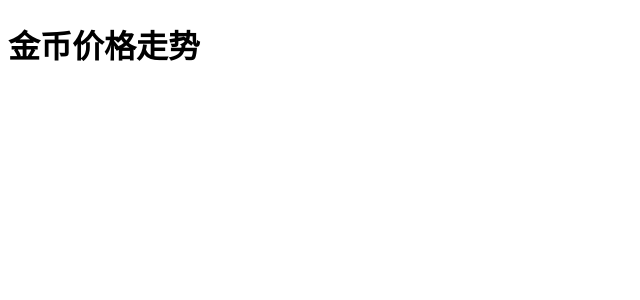
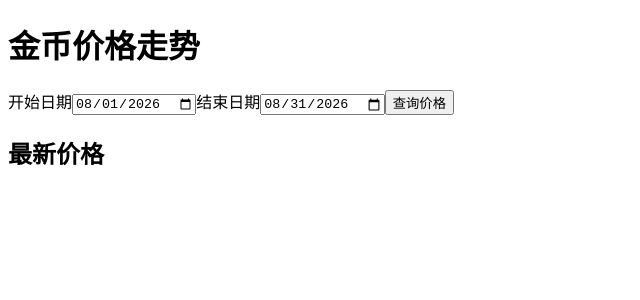
Before and after one commit to zhangblue/wow_gold_price_analysis, a React (Vite) app in the folder frontend/: page / in a window 1280 px wide. Shown: the top 300 px of the page, without its empty margins (0-640 px from the left). Built offline with nearby package versions, Linux system fonts and the light colour scheme.

Commit message:
feat(frontend): add gold price date query page

```diff
--- a/frontend/package.json
+++ b/frontend/package.json
@@ -16,6 +16,7 @@
   "devDependencies": {
     "@testing-library/jest-dom": "^6",
     "@testing-library/react": "^16",
+    "@testing-library/user-event": "^14.6.7",
     "@types/react": "^19",
     "@types/react-dom": "^19",
     "@vitejs/plugin-react": "^6",
--- a/frontend/src/App.tsx
+++ b/frontend/src/App.tsx
@@ -1,7 +1,5 @@
+import { GoldPricePage } from './features/gold-price/GoldPricePage';
+
 export default function App() {
-  return (
-    <main>
-      <h1>金币价格走势</h1>
-    </main>
-  );
+  return <GoldPricePage />;
 }
--- /dev/null
+++ b/frontend/src/features/gold-price/DateRangeFilter.tsx
@@ -0,0 +1,46 @@
+type DateRangeFilterProps = {
+  startDate: string;
+  endDate: string;
+  isLoading: boolean;
+  onStartDateChange: (value: string) => void;
+  onEndDateChange: (value: string) => void;
+  onSubmit: () => void;
+};
+
+export function DateRangeFilter({
+  startDate,
+  endDate,
+  isLoading,
+  onStartDateChange,
+  onEndDateChange,
+  onSubmit,
+}: DateRangeFilterProps) {
+  return (
+    <form
+      onSubmit={(event) => {
+        event.preventDefault();
+        onSubmit();
+      }}
+    >
+      <label>
+        开始日期
+        <input
+          type="date"
+          value={startDate}
+          onChange={(event) => onStartDateChange(event.target.value)}
+        />
+      </label>
+      <label>
+        结束日期
+        <input
+          type="date"
+          value={endDate}
+          onChange={(event) => onEndDateChange(event.target.value)}
+        />
+      </label>
+      <button type="submit" disabled={isLoading}>
+        {isLoading ? '查询中…' : '查询价格'}
+      </button>
+    </form>
+  );
+}
--- /dev/null
+++ b/frontend/src/features/gold-price/GoldPricePage.tsx
@@ -0,0 +1,57 @@
+import { useState } from 'react';
+import { getDailyGoldPrices } from './goldPriceRepository';
+import { validateDateRange } from './priceMetrics';
+import { DateRangeFilter } from './DateRangeFilter';
+import { PriceSummary } from './PriceSummary';
+import type { DailyGoldPrice } from './types';
+
+type LoadState = 'idle' | 'loading' | 'success' | 'empty' | 'error';
+
+export function GoldPricePage() {
+  const [startDate, setStartDate] = useState('2026-08-01');
+  const [endDate, setEndDate] = useState('2026-08-31');
+  const [loadState, setLoadState] = useState<LoadState>('idle');
+  const [prices, setPrices] = useState<DailyGoldPrice[]>([]);
+  const [validationMessage, setValidationMessage] = useState<string | null>(null);
+
+  async function queryPrices() {
+    const validationError = validateDateRange(startDate, endDate);
+    if (validationError) {
+      setValidationMessage(validationError);
+      return;
+    }
+
+    setValidationMessage(null);
+    setLoadState('loading');
+
+    try {
+      const result = await getDailyGoldPrices(startDate, endDate);
+      setPrices(result);
+      setLoadState(result.length > 0 ? 'success' : 'empty');
+    } catch {
+      setLoadState('error');
+    }
+  }
+
+  return (
+    <main>
+      <h1>金币价格走势</h1>
+      <DateRangeFilter
+        startDate={startDate}
+        endDate={endDate}
+        isLoading={loadState === 'loading'}
+        onStartDateChange={setStartDate}
+        onEndDateChange={setEndDate}
+        onSubmit={queryPrices}
+      />
+      {validationMessage && <p role="alert">{validationMessage}</p>}
+      <section aria-label="最新价格">
+        <h2>最新价格</h2>
+        {loadState === 'loading' && <p>正在加载价格数据…</p>}
+        {loadState === 'empty' && <p>该时间范围暂无价格数据</p>}
+        {loadState === 'error' && <p role="alert">加载价格数据失败，请重试</p>}
+        {loadState === 'success' && prices.length > 0 && <PriceSummary prices={prices} />}
+      </section>
+    </main>
+  );
+}
--- /dev/null
+++ b/frontend/src/features/gold-price/PriceSummary.tsx
@@ -0,0 +1,19 @@
+import { getPriceSummary } from './priceMetrics';
+import type { DailyGoldPrice } from './types';
+
+type PriceSummaryProps = {
+  prices: DailyGoldPrice[];
+};
+
+export function PriceSummary({ prices }: PriceSummaryProps) {
+  const summary = getPriceSummary(prices);
+
+  return (
+    <section aria-label="价格摘要">
+      <p>最新价格：{summary.latest}</p>
+      <p>最高价格：{summary.high}</p>
+      <p>最低价格：{summary.low}</p>
+      <p>涨跌：{summary.change} ({summary.changePercent}%)</p>
+    </section>
+  );
+}
```
Also changed, not shown: 2 other files (tests, documents, lock files or other folders).
